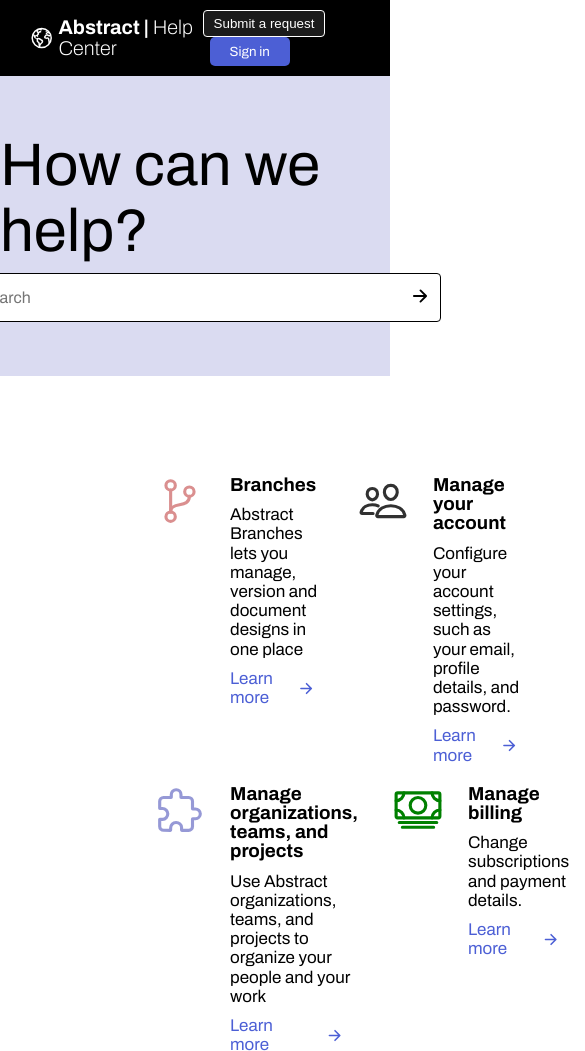
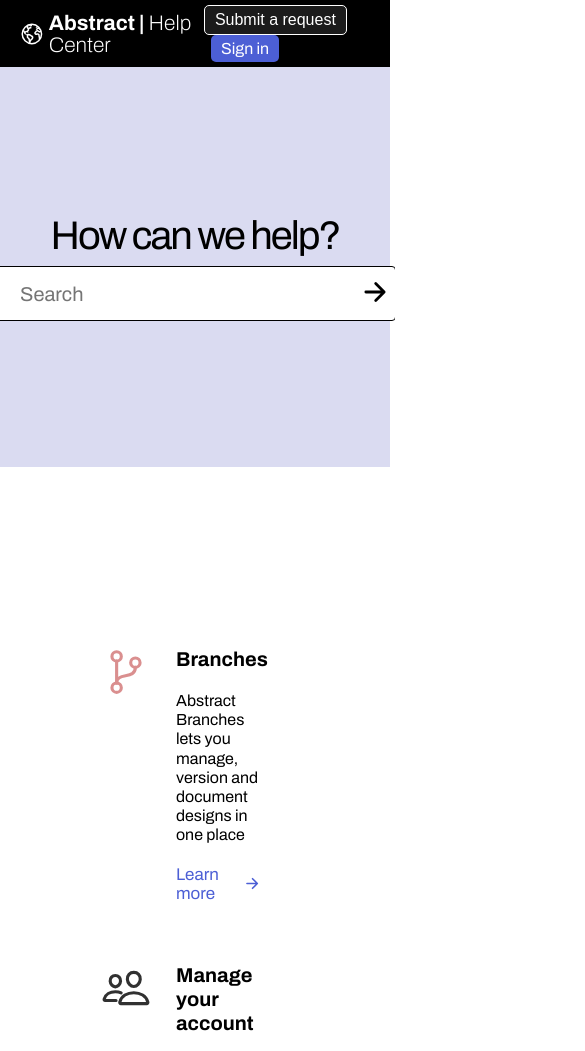
Before and after one commit to ayomikun-ade/abstractPage, a plain HTML site: page index.html in a window 390 px wide. Shown: the top 1051 px of the page, 585 px wide, since content can reach past the window. Drawn offline with nearby package versions, Linux system fonts and the light colour scheme.

Commit message:
added responsiveness

```diff
--- a/index.html
+++ b/index.html
@@ -21,12 +21,12 @@
     <main>
       <section class="top">
         <h1>How can we help?</h1>
-        <p>
+        <button class="search">
           <input type="text" placeholder="Search" />
-          <button class="arrow">
+          <span class="arrow">
             <ion-icon name="arrow-forward-outline" size="large"></ion-icon>
-          </button>
-        </p>
+          </span>
+        </button>
       </section>
 
       <section class="box">
--- a/style.css
+++ b/style.css
@@ -24,7 +24,8 @@ header {
   display: flex;
   justify-content: space-between;
   align-items: center;
-  padding: 10px 30px;
+  padding: 20px 80px;
+  font-size: 24px;
 }
 
 .logo {
@@ -44,66 +45,76 @@ h3 span {
 .submit {
   color: var(--white);
   background-color: #1b1b1b;
-  padding: 5px 10px;
+  padding: 10px 15px;
   border: 1px solid var(--white);
-  border-radius: 4px;
+  border-radius: 5px;
+  font-size: 20px;
 }
 
 .signin {
   background-color: #4c5fd5;
   color: white;
-  padding: 7px 20px;
+  padding: 11px 30px;
   border: none;
   border-radius: 5px;
   font-family: "Archivo", sans-serif;
   margin-left: 7px;
+  font-size: 20px;
+}
+.signin:hover {
+  background-color: #fff;
+  color: black;
 }
 
 .top {
   background-color: var(--paleblue);
-  height: 300px;
+  height: 400px;
   display: flex;
   flex-direction: column;
   justify-content: center;
   align-items: center;
-  margin-bottom: 100px;
+  margin-bottom: 180px;
 }
 
 .top h1 {
-  font-size: 60px;
+  font-size: 80px;
+  letter-spacing: -2px;
   margin-bottom: 10px;
   font-weight: 400;
 }
 
 .top input {
   padding: 5px 20px;
-  width: 450px;
+  width: 650px;
   border: none;
   font-family: "Archivo";
   font-size: 16px;
+  font-size: 20px;
 }
 .top input:focus {
   outline: none;
+  /* outline: var(--blue) solid 0.01em; */
 }
 
-.top p {
+.top .search {
   outline: black solid 1px;
+  border: none;
   border-radius: 3px;
   background-color: white;
   display: flex;
   align-items: center;
-  padding: 2px 10px;
+  padding: 10px 7px;
 }
-/* .top p:focus {
-  border: var(--blue) solid 0.01em;
-} */
+.top .search:hover {
+  outline: var(--blue) solid 0.01em;
+}
 
 .top .arrow {
   border: none;
   background-color: white;
 }
 .top .arrow ion-icon {
-  width: 20px;
+  width: 30px;
   height: 40px;
 }
 .top .arrow ion-icon:hover {
@@ -117,6 +128,8 @@ h3 span {
   margin: 10px 80px;
   padding: 0 70px;
   font-family: "Archivo";
+  font-size: 20px;
+  margin-bottom: 100px;
 }
 
 .column {
@@ -127,12 +140,14 @@ h3 span {
 .row {
   display: flex;
   flex-direction: row;
+  margin-bottom: 40px;
 }
 
 .row .text {
   padding-right: 30px;
   padding-bottom: 20px;
   line-height: 1.2rem;
+  font-size: 20px;
 }
 
 .row div > ion-icon {
@@ -161,16 +176,18 @@ ion-icon.chat {
 }
 
 .row h4 {
-  margin-bottom: 10px;
+  margin-bottom: 20px;
   font-weight: 700;
-  font-size: 18.8px;
+  font-size: 23px;
+  line-height: 1.5rem;
 }
 
 .row span {
   display: flex;
   align-items: center;
   color: #4c5fd5;
-  margin-top: 10px;
+  margin-top: 20px;
+  font-size: 17px;
 }
 
 .row span ion-icon {
@@ -205,3 +222,46 @@ footer h2 {
 footer span {
   font-size: 18px;
 }
+
+@media only screen and (max-width: 768px) {
+  header {
+    padding: 5px 20px;
+    font-size: 18px;
+  }
+  .submit,
+  .signin {
+    padding: 5px 10px;
+    font-size: 16px;
+  }
+  .top h1 {
+    font-size: 40px;
+  }
+  .top .search {
+    width: 400px;
+    padding: 5px 5px;
+  }
+  /* .seach input {
+    padding: 10px 5px;
+  } */
+  .box {
+    padding: 0 1rem;
+  }
+  .column {
+    display: flex;
+    flex-direction: column;
+  }
+  .row h4 {
+    font-size: 20px;
+  }
+  .row .text {
+    font-size: 16px;
+  }
+  footer {
+    display: grid;
+    grid-template-columns: 1fr 1fr;
+    font-size: 14px;
+  }
+  footer h2 {
+    font-size: 18px;
+  }
+}
```
